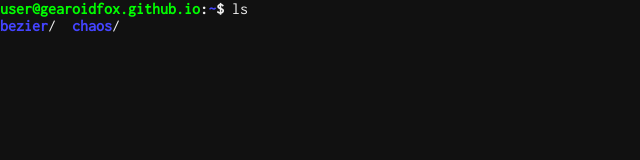
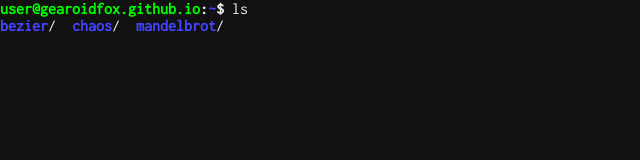
Before and after one commit to gearoidfox/gearoidfox.github.io, a plain HTML site: page index.html in a window 1280 px wide. Shown: the whole page, without its empty margins (0-640 px from the left). Drawn offline with Linux system fonts and the light colour scheme.

Commit message:
Add link to mandelbrot

```diff
--- a/index.html
+++ b/index.html
@@ -14,7 +14,7 @@
                         <span>ls<span>
                         </p>
 
-                        <p><span class="item"><a href="http://gearoidfox.github.io/bezier">bezier</a>/<span class="item">&nbsp;&nbsp;<a href="http://gearoidfox.github.io/chaos">chaos</a>/</span></p>
+                        <p><span class="item"><a href="http://gearoidfox.github.io/bezier">bezier</a>/<span class="item">&nbsp;&nbsp;<a href="http://gearoidfox.github.io/chaos">chaos</a>/</span><span class="item">&nbsp;&nbsp;<a href="http://gearoidfox.github.io/mandelbrot">mandelbrot</a>/</span></p>
                 </div>
         </body>
 
```
